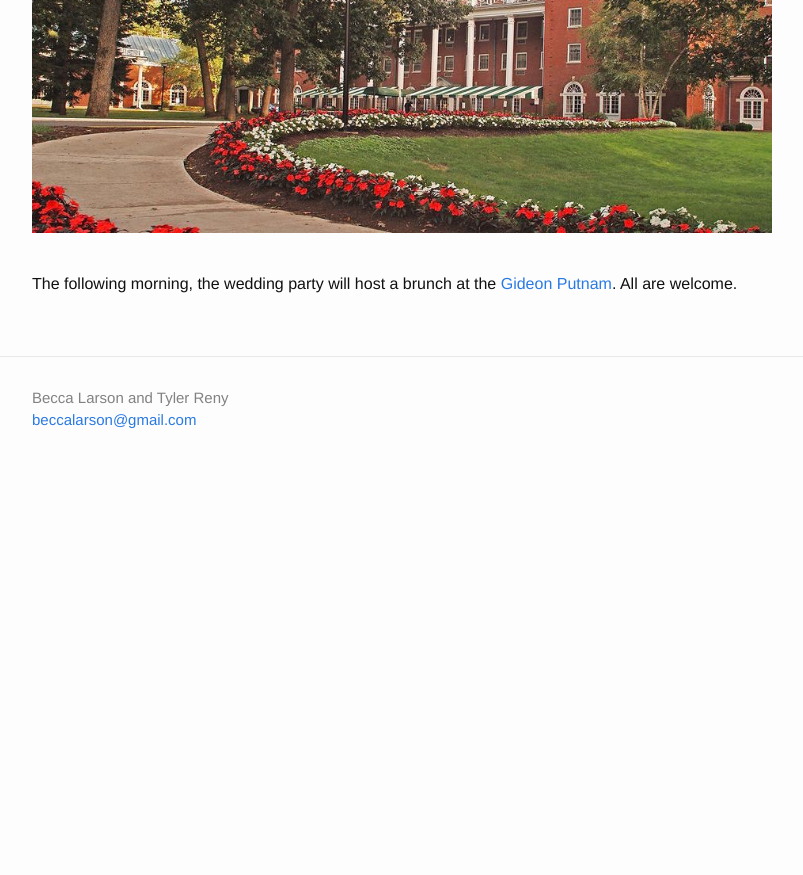
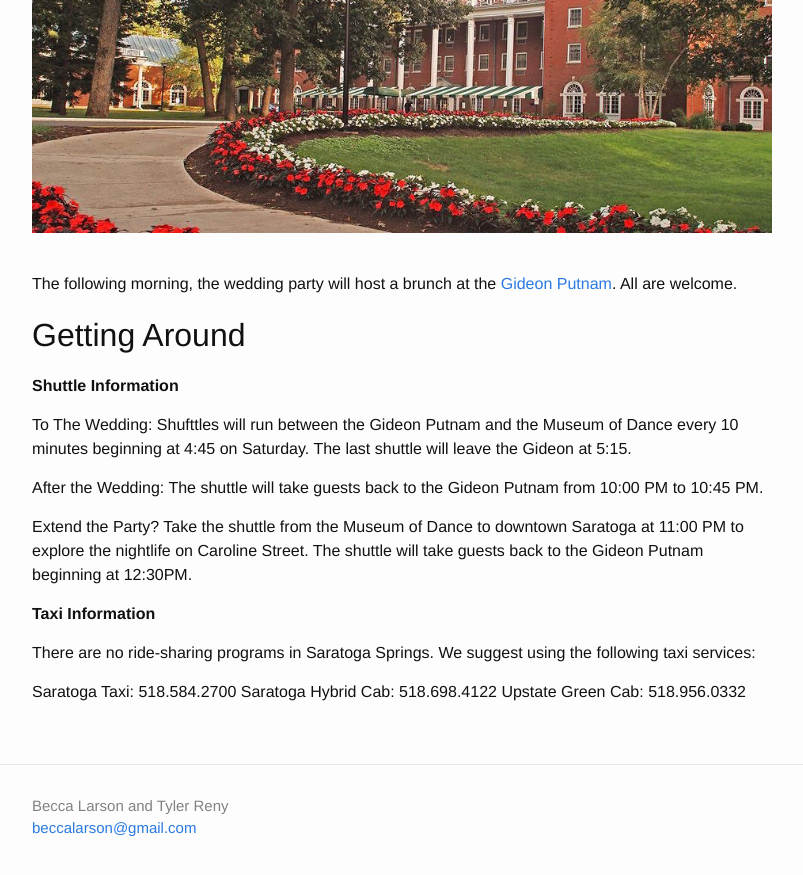
Before and after one commit to beccalarson/beccalarson.github.io, a Jekyll site: the page built from schedule.md, in a window 1280 px wide and 900 px high, scrolled down 1501 px. Shown: the top 875 px of the window, without its empty margins (238-1041 px from the left). Built offline with Jekyll 4.4.1, drawn with Linux system fonts in a browser that asks for light colours; before the commit the page ends 1993 px from its top, so only the background shows below that.

Commit message:
update transportation

```diff
--- a/schedule.md
+++ b/schedule.md
@@ -44,3 +44,21 @@ Drinks at Desperate Annies, Downtown Saratoga Springs. [Doughboys](http://www.da
 &nbsp;
 
 The following morning, the wedding party will host a brunch at the [Gideon Putnam](http://www.gideonputnam.com/). All are welcome.
+
+## Getting Around
+
+**Shuttle Information**
+
+To The Wedding: Shufttles will run between the Gideon Putnam and the Museum of Dance every 10 minutes beginning at 4:45 on Saturday. The last shuttle will leave the Gideon at 5:15.
+
+After the Wedding: The shuttle will take guests back to the Gideon Putnam from 10:00 PM to 10:45 PM.
+
+Extend the Party? Take the shuttle from the Museum of Dance to downtown Saratoga at 11:00 PM to explore the nightlife on Caroline Street. The shuttle will take guests back to the Gideon Putnam beginning at 12:30PM.
+
+**Taxi Information**
+
+There are no ride-sharing programs in Saratoga Springs. We suggest using the following taxi services:
+
+Saratoga Taxi: 518.584.2700
+Saratoga Hybrid Cab: 518.698.4122
+Upstate Green Cab: 518.956.0332
```
